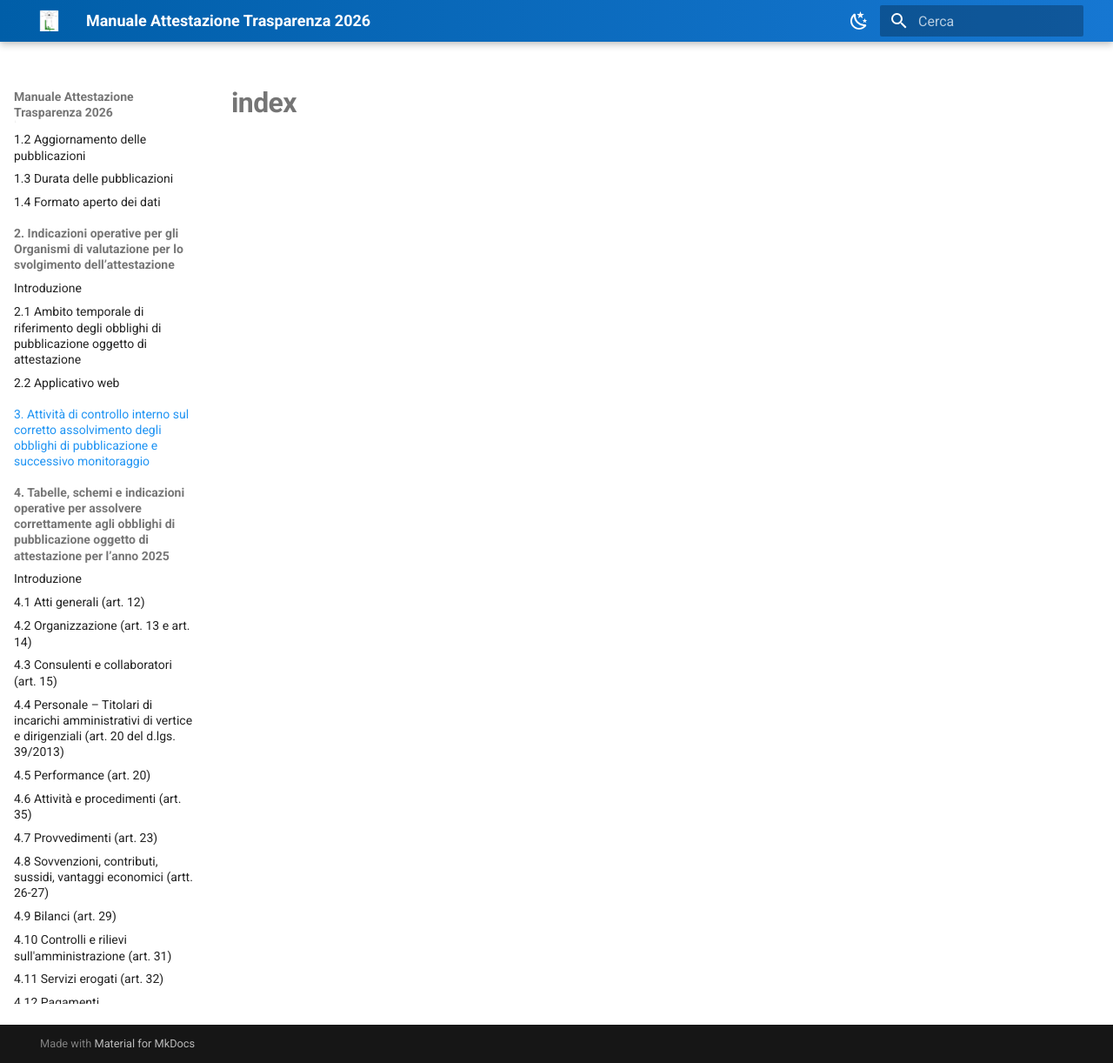
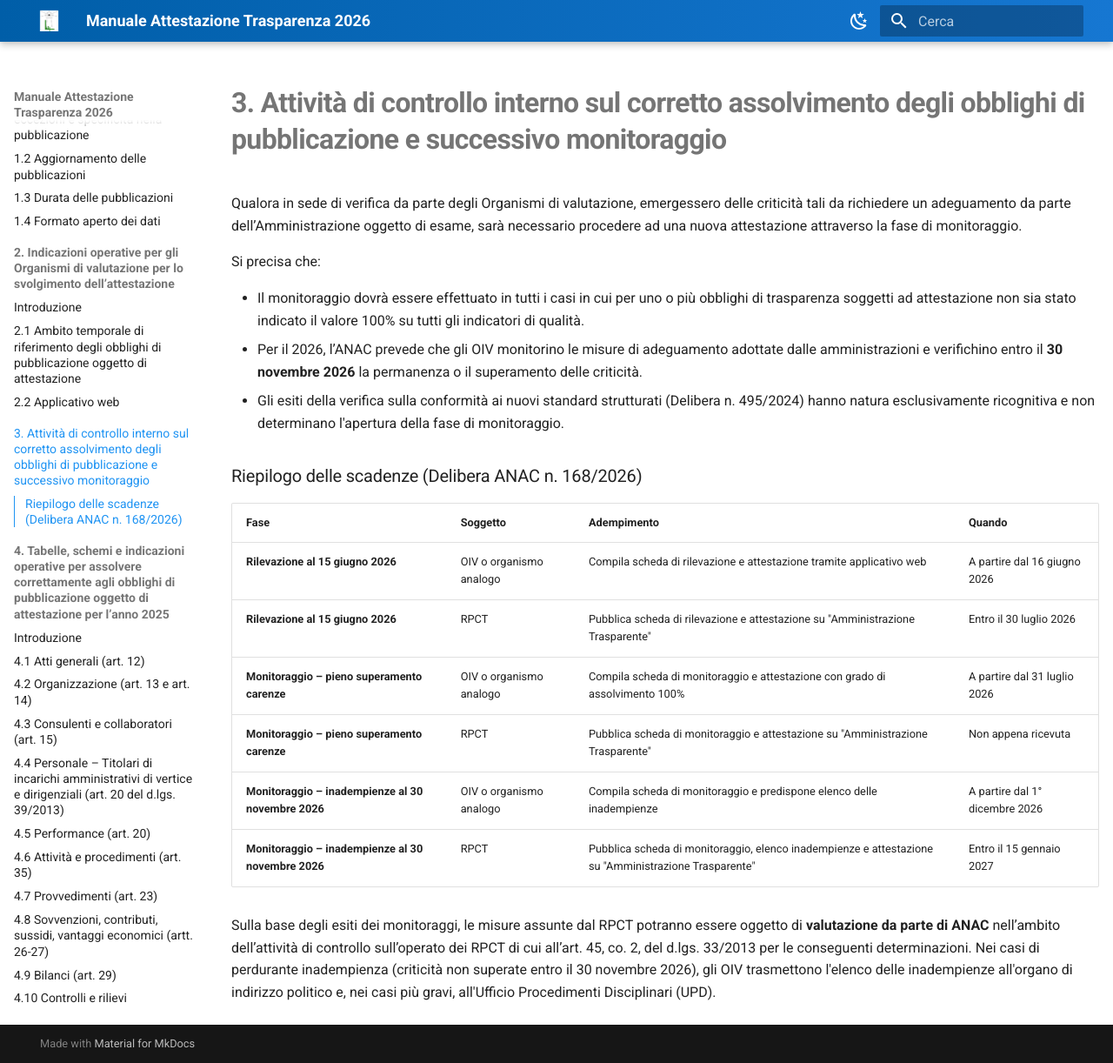
Before and after one commit to Lab4srl/manuale-trasparenza-2026, an MkDocs documentation site: the page built from docs/capitolo-3/index.md, in a window 1280 px wide and 1222 px high. Shown: the whole window at 87% size. Built offline with MkDocs 1.6.1 and Material for MkDocs 9.7.7, drawn with Linux system fonts in a browser that asks for light colours.

Commit message:
Adeguamento normativo Capitolo 3 e aggiornamento tabella scadenze Delibera 168/2026

```diff
--- a/docs/capitolo-3/index.md
+++ b/docs/capitolo-3/index.md
@@ -1 +1,22 @@
-# index
+# 3. Attività di controllo interno sul corretto assolvimento degli obblighi di pubblicazione e successivo monitoraggio
+
+Qualora in sede di verifica da parte degli Organismi di valutazione, emergessero delle criticità tali da richiedere un adeguamento da parte dell’Amministrazione oggetto di esame, sarà necessario procedere ad una nuova attestazione attraverso la fase di monitoraggio.
+
+Si precisa che:
+
+*   Il monitoraggio dovrà essere effettuato in tutti i casi in cui per uno o più obblighi di trasparenza soggetti ad attestazione non sia stato indicato il valore 100% su tutti gli indicatori di qualità.
+*   Per il 2026, l’ANAC prevede che gli OIV monitorino le misure di adeguamento adottate dalle amministrazioni e verifichino entro il **30 novembre 2026** la permanenza o il superamento delle criticità.
+*   Gli esiti della verifica sulla conformità ai nuovi standard strutturati (Delibera n. 495/2024) hanno natura esclusivamente ricognitiva e non determinano l'apertura della fase di monitoraggio.
+
+### Riepilogo delle scadenze (Delibera ANAC n. 168/2026)
+
+| Fase | Soggetto | Adempimento | Quando |
+| :-- | :-- | :-- | :-- |
+| **Rilevazione al 15 giugno 2026** | OIV o organismo analogo | Compila scheda di rilevazione e attestazione tramite applicativo web | A partire dal 16 giugno 2026 |
+| **Rilevazione al 15 giugno 2026** | RPCT | Pubblica scheda di rilevazione e attestazione su "Amministrazione Trasparente" | Entro il 30 luglio 2026 |
+| **Monitoraggio – pieno superamento carenze** | OIV o organismo analogo | Compila scheda di monitoraggio e attestazione con grado di assolvimento 100% | A partire dal 31 luglio 2026 |
+| **Monitoraggio – pieno superamento carenze** | RPCT | Pubblica scheda di monitoraggio e attestazione su "Amministrazione Trasparente" | Non appena ricevuta |
+| **Monitoraggio – inadempienze al 30 novembre 2026** | OIV o organismo analogo | Compila scheda di monitoraggio e predispone elenco delle inadempienze | A partire dal 1° dicembre 2026 |
+| **Monitoraggio – inadempienze al 30 novembre 2026** | RPCT | Pubblica scheda di monitoraggio, elenco inadempienze e attestazione su "Amministrazione Trasparente" | Entro il 15 gennaio 2027 |
+
+Sulla base degli esiti dei monitoraggi, le misure assunte dal RPCT potranno essere oggetto di **valutazione da parte di ANAC** nell’ambito dell’attività di controllo sull’operato dei RPCT di cui all’art. 45, co. 2, del d.lgs. 33/2013 per le conseguenti determinazioni. Nei casi di perdurante inadempienza (criticità non superate entro il 30 novembre 2026), gli OIV trasmettono l'elenco delle inadempienze all'organo di indirizzo politico e, nei casi più gravi, all'Ufficio Procedimenti Disciplinari (UPD).
```
